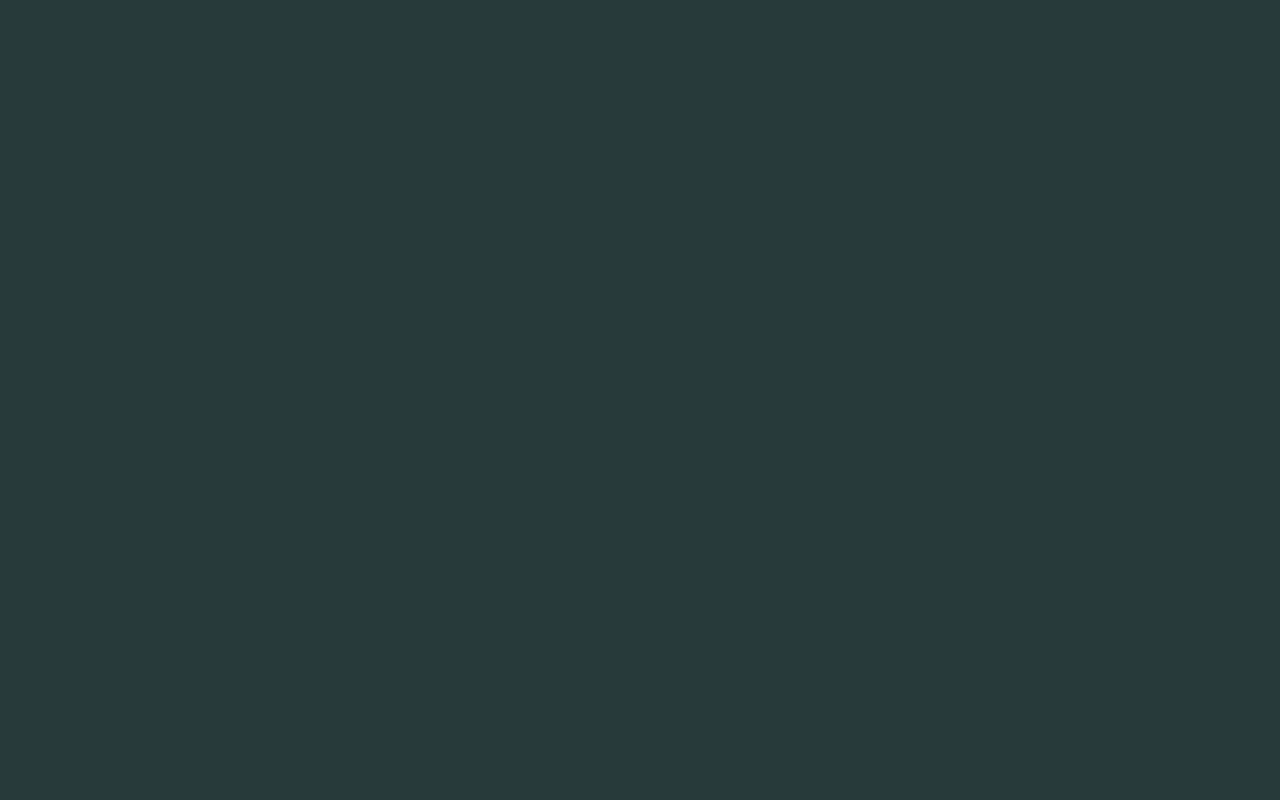
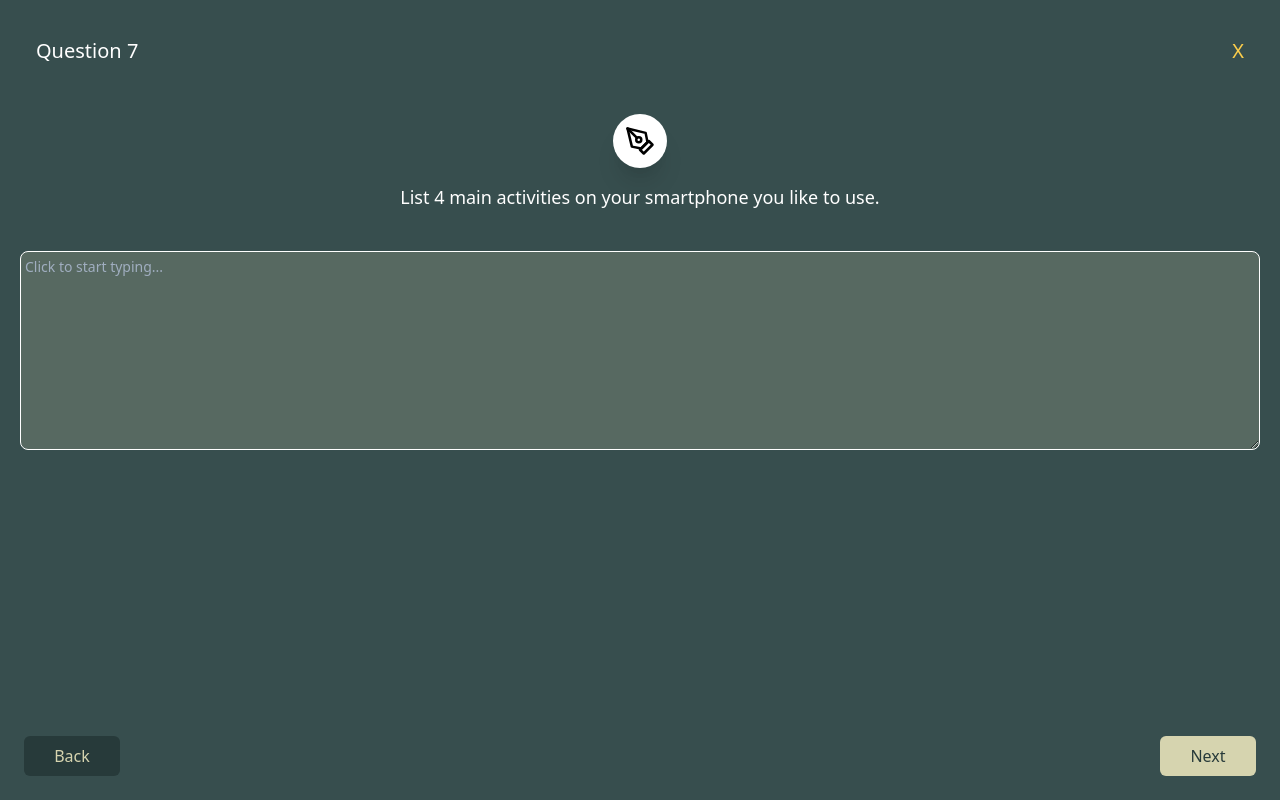
Before and after one commit to A-TEAM-FONTYS/Frontend, a Vue app: page /openquestion in a window 1280 px wide. Built offline with nearby package versions, Linux system fonts and the light colour scheme.

Commit message:
open intro questions view done

```diff
--- a/src/router/index.js
+++ b/src/router/index.js
@@ -18,8 +18,14 @@ const routes = [
   {
     path: '/appadvantages', // TODO: '/advantages:appName'
     name: 'appadvantages',
-    component: () => import('../views/Exercises/AppAdvantages.vue')
+    component: () => import('../views/intro-questions/AppAdvantages.vue')
   },
+  {
+    path: '/openquestion',
+    name: 'openquestion',
+    component: () => import('../views/intro-questions/OpenQuestion.vue')
+
+  }
 ]
 
 const router = new VueRouter({
--- /dev/null
+++ b/src/views/intro-questions/OpenQuestion.vue
@@ -0,0 +1,59 @@
+<template>
+  <div class="w-full h-full p-5 bg-outer-space justify-center">
+    <div class="text-white text-base m-4 mb-12">
+      <div class="text-xl">
+        Question 7
+        <a class="float-right text-sunglow">X</a>
+      </div>
+    </div>
+    <div class="w-fit-content text-black rounded-full p-3 mx-auto mb-4 bg-white shadow-xl">
+      <Icon name="pen-tool" width="30px" height="30px" />
+    </div>
+    <div class="mb-10">
+      <div
+        class="text-lg text-white text-center mx-6 mt-2"
+      >List 4 main activities on your smartphone you like to use.</div>
+    </div>
+    <div class="flex">
+      <textarea
+        class="text-white bg-kindagreen text-sm w-full p-1 border-solid border border-white rounded-lg"
+        type="text"
+        placeholder="Click to start typing..."
+        rows="9"
+      />
+    </div>
+        <div class="left-0 bottom-0 w-full fixed p-6 bg-outer-space">
+      <div class="button-group">
+        <button
+          class="w-24 p-2 float-left bg-limed-spruce text-kindagold rounded-md"
+          type="back"
+        >Back</button>
+        <button
+          class="w-24 p-2 float-right bg-kindagold text-limed-spruce rounded-md"
+          type="submit"
+        >Next</button>
+      </div>
+    </div>
+  </div>
+</template>
+
+
+
+
+
+<style scoped>
+</style>
+
+
+
+
+
+<script>
+import Icon from '@/components/base/IconComponent'
+
+export default {
+  components: {
+    Icon
+  }
+}
+</script>
```
Also changed, not shown: src/views/intro-questions/AppAdvantages.vue (renamed from src/views/Exercises/AppAdvantages.vue).
